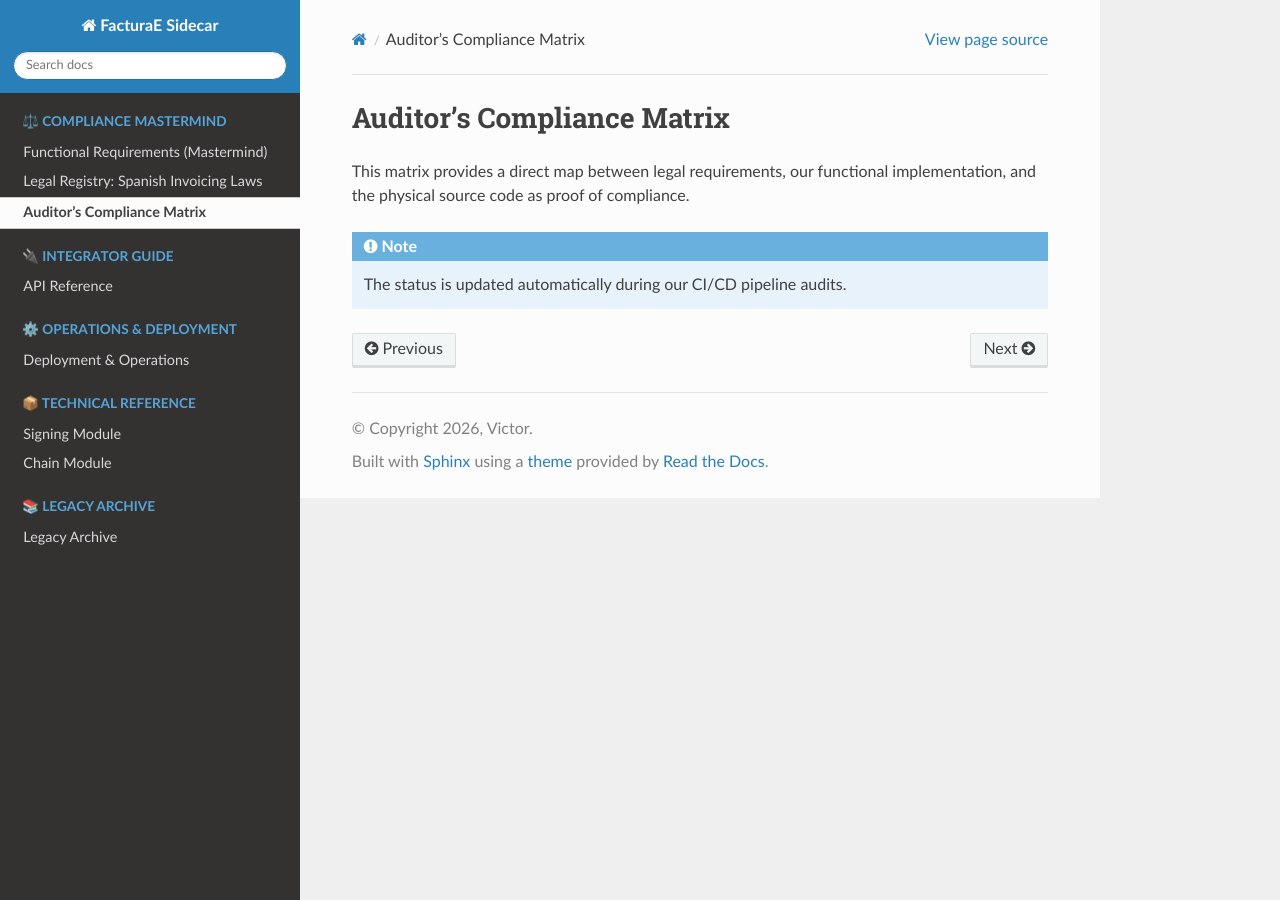
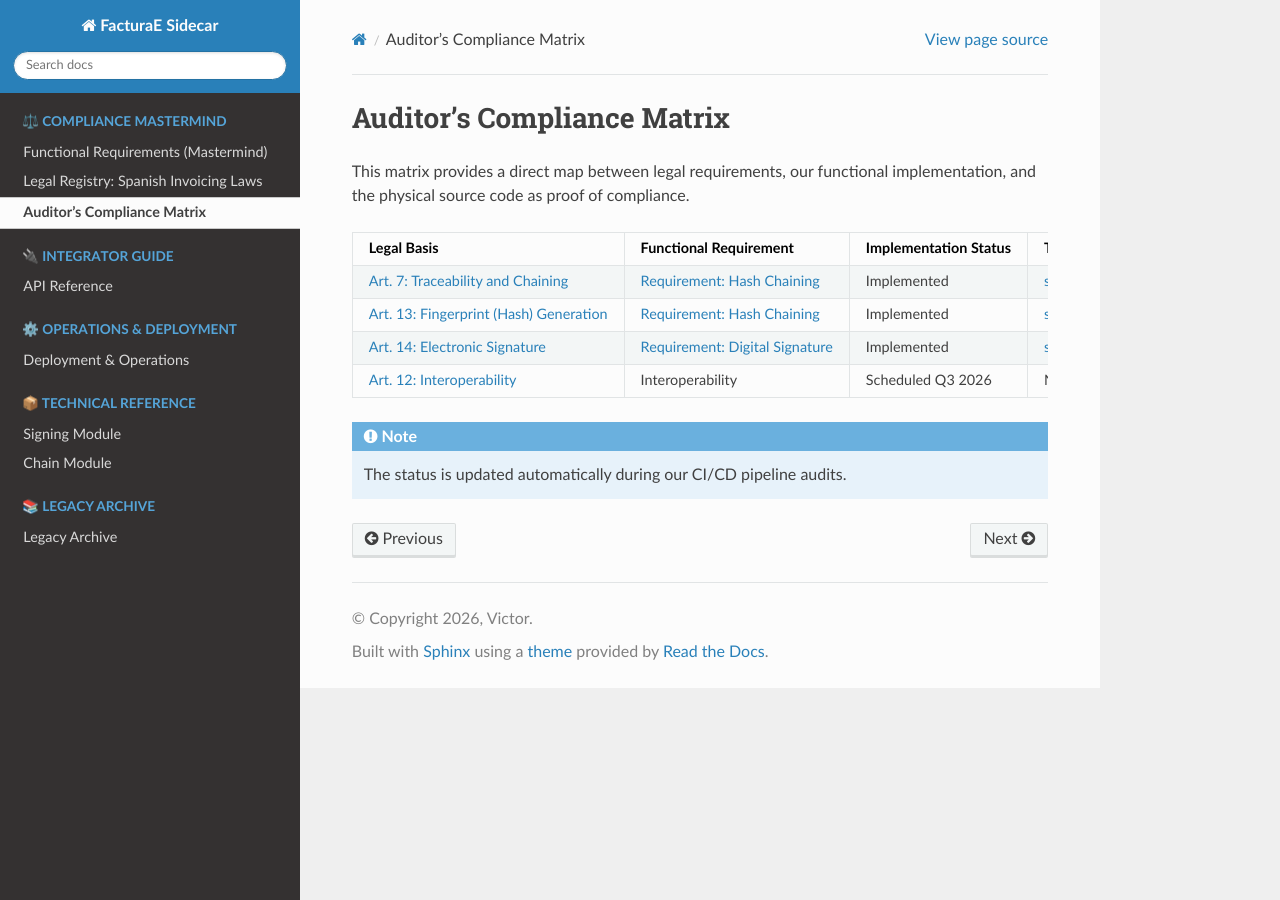
Before and after one commit to ThePromidius/facturae-engine, a Sphinx documentation site: the page built from docs/auditor/index.rst, in a window 1280 px wide. Built offline with Sphinx 7.4.7 and the Read the Docs theme 3.1.0, drawn with Linux system fonts in a browser that asks for light colours; pages that are not in the unit, such as notebooks, are missing from menus.

Commit message:
docs: fix table alignment, broken links, and metadata syntax

```diff
--- a/docs/auditor/index.rst
+++ b/docs/auditor/index.rst
@@ -6,13 +6,13 @@ This matrix provides a direct map between legal requirements, our functional imp
 +--------------------------+----------------------------+-----------------------------------+------------------------------------------+
 | Legal Basis              | Functional Requirement     | Implementation Status             | Technical Proof (Source)                 |
 +==========================+============================+===================================+==========================================+
-| :ref:`hac_1177_art7`     | :ref:`req_hash_chaining`   | ✅ Implemented                     | :src:`src/internal/chain/store.go`       |
+| :ref:`hac_1177_art7`     | :ref:`req_hash_chaining`   | Implemented                       | :src:`src/internal/chain/store.go`       |
 +--------------------------+----------------------------+-----------------------------------+------------------------------------------+
-| :ref:`hac_1177_art13`    | :ref:`req_hash_chaining`   | ✅ Implemented                     | :src:`src/internal/chain/types.go`       |
+| :ref:`hac_1177_art13`    | :ref:`req_hash_chaining`   | Implemented                       | :src:`src/internal/chain/types.go`       |
 +--------------------------+----------------------------+-----------------------------------+------------------------------------------+
-| :ref:`hac_1177_art14`    | :ref:`req_signing`         | ✅ Implemented                     | :src:`src/internal/signing/p12.go`       |
+| :ref:`hac_1177_art14`    | :ref:`req_signing`         | Implemented                       | :src:`src/internal/signing/p12.go`       |
 +--------------------------+----------------------------+-----------------------------------+------------------------------------------+
-| :ref:`crea_crece_art12`  | Interoperability           | 🕒 Scheduled Q3 2026               | N/A                                      |
+| :ref:`crea_crece_art12`  | Interoperability           | Scheduled Q3 2026                 | N/A                                      |
 +--------------------------+----------------------------+-----------------------------------+------------------------------------------+
 
 .. note::
--- a/docs/operations/deployment.rst
+++ b/docs/operations/deployment.rst
@@ -59,7 +59,7 @@ The engine supports configuration via CLI flags or environment variables. **Flag
 +----------------+----------------------+----------+------------------------------------------+
 | Flag           | Environment Variable | Required | Description                              |
 +================+======================+==========+==========================================+
-| ``-socket``    | ``ENGINE_SOCKET`     | Yes      | Listen address (e.g. ``0.0.0.0:8080``)   |
+| ``-socket``    | ``ENGINE_SOCKET``    | Yes      | Listen address (e.g. ``0.0.0.0:8080``)   |
 +----------------+----------------------+----------+------------------------------------------+
 | ``-schemas``   | ``ENGINE_SCHEMAS``   | Yes      | Directory for cached XSDs                |
 +----------------+----------------------+----------+------------------------------------------+
```
Also changed, not shown: docs/integration/api_reference.rst (+7 -7 lines), docs/legacy/index.rst (+5 -5 lines), docs/integration/payload_specs.rst (added), docs/operations/monitoring.rst (added).
